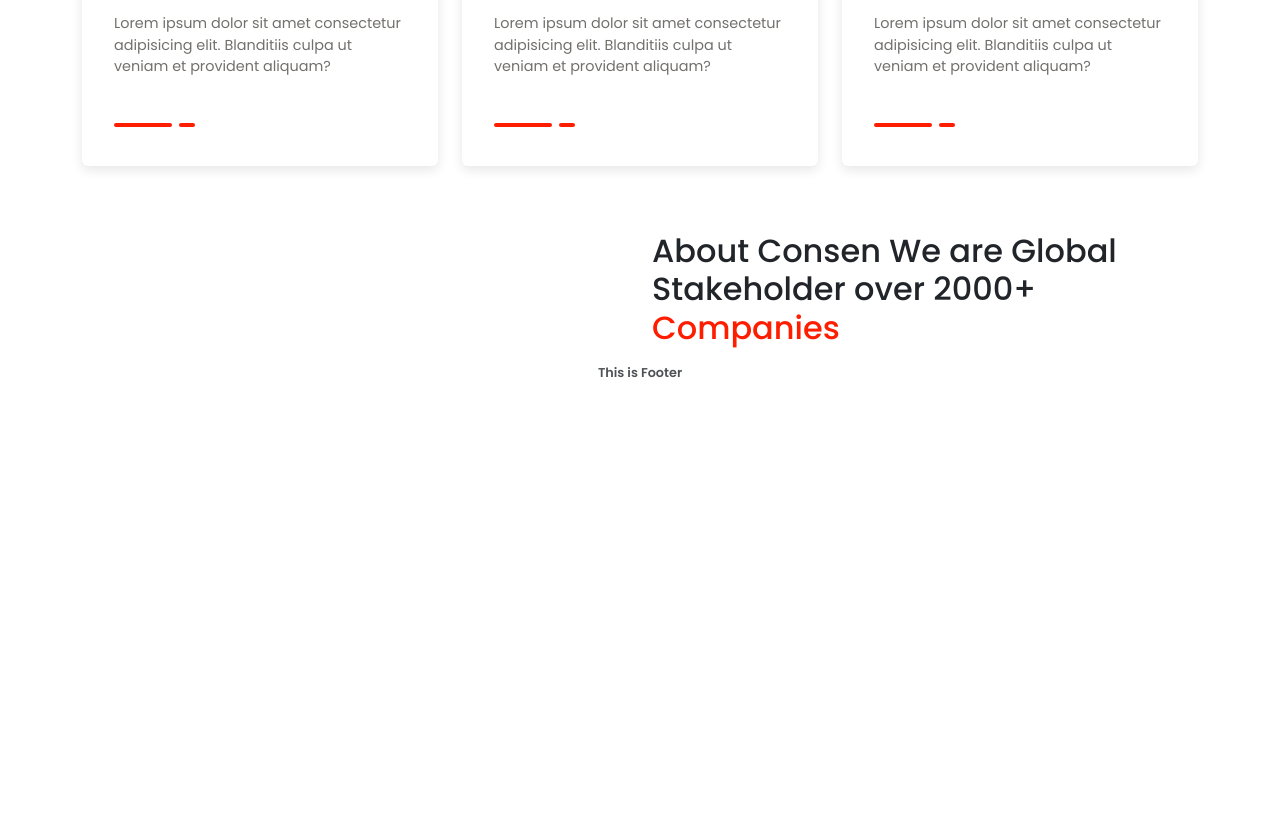
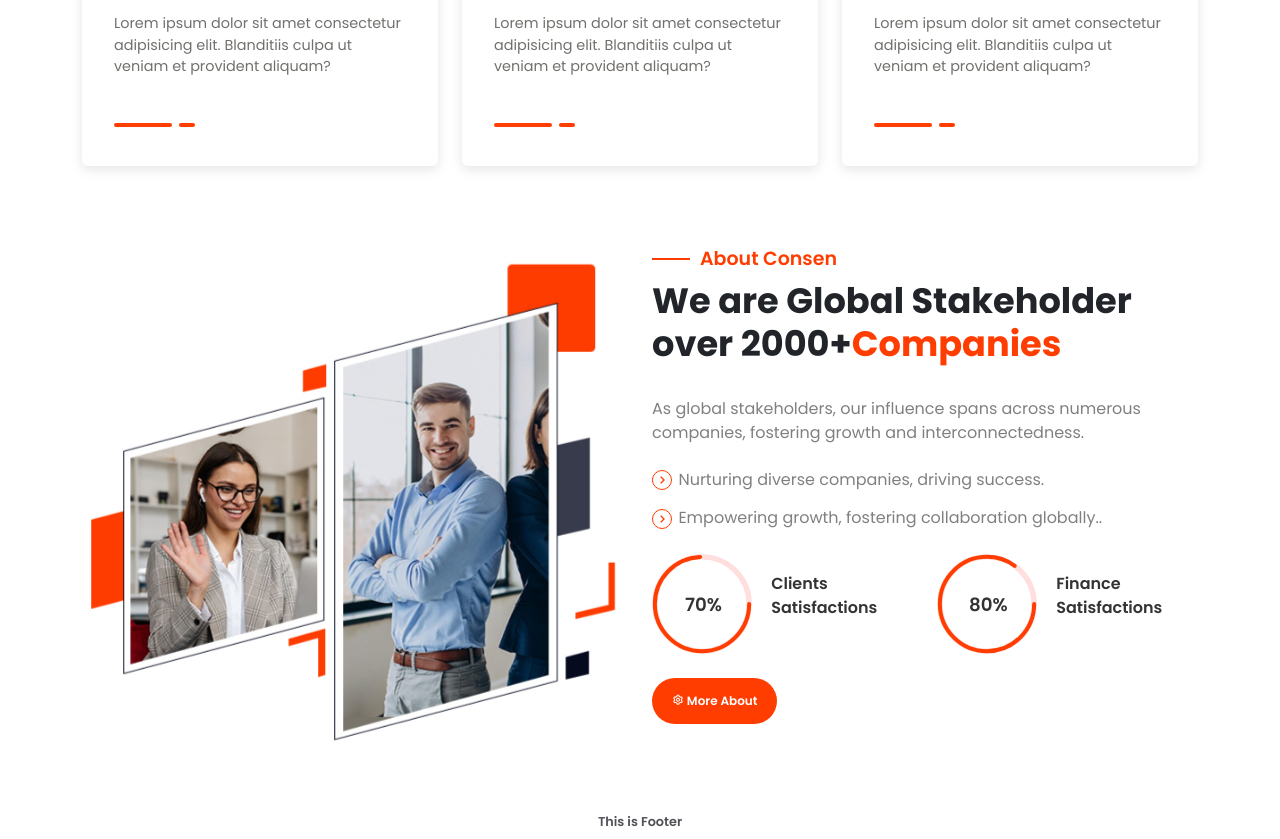
Before and after one commit to ilyas-hadi/Conson, a React (Vite) app: page / in a window 1280 px wide. Shown: the part 1000-1839 px from the top of the page. Before the commit the page ends 1390 px from the top, so only its background shows below. Built offline with nearby package versions, Linux system fonts and the light colour scheme.

Commit message:
about-canson section added

```diff
--- a/src/assets/css/keyframanimation.css
+++ b/src/assets/css/keyframanimation.css
@@ -74,23 +74,44 @@ span.an-4 {
     50% { transform: translateY(-100%) scale(1.2); opacity: 0.7; }
     75% { transform: translateY(-150%) scale(1.1); opacity: 0.4; }
 }
-/* rendom keyfram color */
-/* @keyframes rolingtop {
-25%{transform: translateX(4px);color: rgb(228, 188, 11);}
-50%{transform: translateX(10px);color: rgb(4, 241, 130);}
-75%{transform: translateX(-10px);color: rgb(61, 43, 226);}
-100%{transform: translateX(0);color: rgb(226, 55, 43);}
-}
-@keyframes eyeFiper {
-0%{transform:scale(1);color: rgb(228, 188, 11);}
-50%{transform:scale(0.9);color: rgb(4, 241, 130);}
-100%{transform:scale(1);color: rgb(4, 241, 130);}
-
-} */
-
 .top_social ul li a:hover {
-    background: red;
+    background: #ff3d00;
 }
 .top_social ul li a:hover i {
     color: #ffffff;
 }
+/* percent tage circle */
+
+.circular-chart {
+    display: block;
+    height: 100px;
+    width: 100px;
+}
+
+.circle-bg {
+  fill: none;
+  stroke: #ffdede;
+  stroke-width: 3.8;
+}
+.circle {
+  fill: none;
+  stroke-width: 2.8;
+  stroke-linecap: round;
+  animation: progress 1s ease-out forwards;
+}
+@keyframes progress {
+  0% {
+    stroke-dasharray: 0 100;
+  }
+}
+
+.circular-chart.orange .circle {
+  stroke: #ff3d00;
+}
+
+.percentage {
+  fill: #333333;
+  font-size: 0.8rem;
+  text-anchor: middle;
+  font-weight: 600;
+}
--- a/src/assets/css/main.css
+++ b/src/assets/css/main.css
@@ -18,13 +18,17 @@ position: relative;
 footer {
     margin-top: auto;
 }
-::selection { background: #ff3d00; }
+::selection { background: #ff3d00;color:#ffffff; }
 /* :root{
 
 } */
 /* master Classes */
 .y_pad{
     padding-top: 3rem;
+    padding-bottom: 3rem;
+}
+.md-y-pad{
+    padding-top: 1rem;
     padding-bottom: 3rem;
 }
 h1{
@@ -113,7 +117,7 @@ h1{
 
 }
 .top_text p i {
-    color: #ff1d00;
+    color: #ff3d00;
     margin-right: 0.3rem;
     font-size: 1rem;
 }
@@ -147,7 +151,7 @@ p.f-us::before {
     transform: translateY(-50%);
     height: 2px;
     width: 50%;
-    background: red;
+    background: #ff3d00;
 }
 .top_social ul li:nth-of-type(1) a {color:#f7ca04;}
 .top_social ul li:nth-of-type(2) a {color:#3b5998;}
@@ -155,7 +159,7 @@ p.f-us::before {
 .top_social ul li:nth-of-type(4) a {color:#0077b5; }
 
 .theme_btn a {
-    background: #ff1d00;
+    background: #ff3d00;
     padding: 14px 20px;
     border-radius: 50px;
     color: #fff;
@@ -194,7 +198,7 @@ p.f-us::before {
     content: "";
     position: absolute;
     top: 50%;
-    background: #ff1d00;
+    background: #ff3d00;
     height: 108%;
     width: 0;
     z-index: -1;
@@ -239,7 +243,7 @@ display: inline-block;
     position: absolute;
     left: 0;
     top: 20%;
-    background: #ff1d00;
+    background: #ff3d00;
     padding: 2rem 0.2rem;
     border-top-right-radius: 10px;
     border-bottom-right-radius: 10px;
@@ -292,7 +296,7 @@ display: inline-block;
     font-size: 0.8rem;
 }
 .adreebar .sidebar-address ul li a:hover {
-    color: #ff1d00;
+    color: #ff3d00;
 }
 .addr{
     line-height: 1.5 !important;
@@ -312,7 +316,7 @@ display: inline-block;
     bottom: 0;
     height: 1.5px;
     width: 36%;
-    background: #ff1d00;
+    background: #ff3d00;
     border-radius: 100px;
 }
 .add-lg-holder{
@@ -353,7 +357,7 @@ ul.social-links li a:hover {
 }
 ul.social-links li a i {font-size: 1.4rem;}
 ul.social-links li:hover a i {
-    color: #ff1d00;
+    color: #ff3d00;
 }
 /* scroll bar */
 /* width */
@@ -368,7 +372,7 @@ ul.social-links li:hover a i {
 
   /* Handle */
   ::-webkit-scrollbar-thumb {
-    background: #ff1d00;
+    background: #ff3d00;
   }
   .toggle-left{
     transform: translateX(0);
@@ -380,7 +384,7 @@ ul.social-links li:hover a i {
     display: flex;
     align-items: center;
     justify-content: center;
-    background: #ff1d00;
+    background: #ff3d00;
     position: absolute;
     transition: all 0.3s;
     top: 0;
@@ -394,7 +398,7 @@ ul.social-links li:hover a i {
     background-color: #ffffff;
 }
 .close-btn:hover i {
-    color: #ff1d00;
+    color: #ff3d00;
 }
 .close-btn i {
     color: #ffffff;
@@ -432,7 +436,7 @@ ul.social-links li:hover a i {
     position: absolute;
     left: 0;
     top: 53%;
-    background: #ff1d00;
+    background: #ff3d00;
     transform: translateY(-50%);
 }
 /* inspect style */
@@ -485,7 +489,7 @@ header {
     background-size: contain;
 }
 .sp_style{
-    color: #ff1d00;
+    color: #ff3d00;
 }
 .tbg-white a:hover{
     background: #ffffff !important;
@@ -554,7 +558,7 @@ header {
     background: #ffffff;
     border-bottom-right-radius: 6px;
     border-bottom-left-radius: 6px;
-    border-top: 3px solid #ff1d00;
+    border-top: 3px solid #ff3d00;
     box-shadow: rgba(0, 0, 0, 0.1) 0px 4px 12px;
     position: relative;
     overflow: hidden;
@@ -606,7 +610,7 @@ header {
 span.line-ser {
     display: inline-block;
     height: 4px;
-    background: #ff1d00;
+    background: #ff3d00;
     width: 58px;
     border-radius: 50px;
     position: relative;
@@ -619,7 +623,7 @@ span.line-ser:before {
     right: -23px;
     width: 16px;
     height: 4px;
-    background: #ff1d00;
+    background: #ff3d00;
     border-radius: 50px;
 }
 /* srv card header */
@@ -638,7 +642,7 @@ span.line-ser:before {
     font-size: 1.6rem;
 }
 .srv-title h2>span {
-    color: #ff1d00;
+    color: #ff3d00;
     display: block;
     margin-bottom: 0.8rem;
     font-size: 60%;
@@ -654,7 +658,7 @@ span.line-ser:before {
     transform: translateY(-50%);
     height: 2px;
     width: 35px;
-    background: #ff1d00;
+    background: #ff3d00;
 }
 .rd-more a {
     position: absolute;
@@ -664,7 +668,7 @@ span.line-ser:before {
     color: #fff;
     height: 50px;
     width: 50px;
-    background: #ff1d00;
+    background: #ff3d00;
     display: flex;
     align-items: center;
     justify-content: center;
@@ -685,10 +689,77 @@ span.line-ser:before {
 .srv-item:hover .sr-header{
     top: 0;
 }
+/* theme Heading */
+span.sub-hd {
+    display: block;
+    position: relative;
+    font-size: 54%;
+    padding-left: 3rem;
+    font-weight: 600;
+    margin-bottom: 0.6rem;
+    color: #ff3d00;
+}
+span.sub-hd:before {
+    content: "";
+    position: absolute;
+    top: 50%;
+    left: 0;
+    transform: translateY(-50%);
+    height: 2px;
+    width: 38px;
+    background: #ff3d00;
+}
 
-
-
-
+h2.theme_h {
+    font-weight: 700;
+    font-size: 2.2rem;
+}
+/* about consen seciton ++++++++++++======================================= */
+.cn-ab-imgholder {
+    height: 100%;
+    width: 100%;
+}
+.cn-ab-imgholder img {
+    height: 100%;
+    width: 100%;
+    object-fit: contain;
+}
+.cn-b {margin: 2rem 0;}
+ul.list-stl {
+    padding-left: 0;
+    list-style: none;
+    line-height: 2.4;
+}
+ul.list-stl li > i {
+    height: 20px;
+    width: 20px;
+    font-size: 1rem;
+    background: transparent;
+    display: flex;
+    align-items: center;
+    justify-content: center;
+    color: #ff3d00;
+    border-radius: 50%;
+    margin-right: 0.4rem;
+    border: 1px solid #ff3d00;
+}
+ul.list-stl li {
+    display: flex;
+    align-items: center;
+    color: #808080;
+}
+.cn-b p {
+    color: #808080;
+}
+.pr-crl {
+    display: flex;
+    align-items: center;
+}
+.clt > p {
+    color: #333333;
+    font-weight: 600;
+    padding-left:1.2rem;
+}
 
 /* temp css=============================] */
 h1.temp-height {
--- /dev/null
+++ b/src/components/Circularpercent.tsx
@@ -0,0 +1,34 @@
+const CircularChart: React.FC<{ percentage: number; color: string }> = ({
+    percentage,
+    color,
+  }) => {
+
+    const viewBoxSize = 70;
+    const radius = viewBoxSize / 2;
+    const circumference = 2 * Math.PI * radius;
+    const strokeDasharray = `${(percentage / 100) * circumference}, ${circumference}`;
+
+    return (
+      <svg viewBox={`0 0 ${viewBoxSize} ${viewBoxSize}`} className={`circular-chart ${color}`}>
+      <circle
+        className="circle-bg"
+        cx={radius}
+        cy={radius}
+        r={radius - 2}
+      />
+      <circle
+        className="circle"
+        cx={radius}
+        cy={radius}
+        r={radius - 2}
+        strokeDasharray={strokeDasharray}
+      />
+      <text x="36" y="40" className="percentage">
+        {percentage}%
+      </text>
+    </svg>
+    );
+  };
+
+
+export default CircularChart;
--- a/src/pages/Home.tsx
+++ b/src/pages/Home.tsx
@@ -2,7 +2,9 @@ import bImage from "../assets/images/financial_Planner.jpg";
 import businesIcon from "../assets/images/services-icon/busines-groth-icon.svg";
 import stratergyIcon from "../assets/images/services-icon/strategy-icon.svg";
 import sutomerIcon from "../assets/images/services-icon/customer_support-icon.svg";
-export default function Home() {
+import stackholder from "../assets/images/stackholder-img.png";
+import CircularChart from "../components/Circularpercent"
+const Home = () => {
     return (
         <>
 
@@ -10,7 +12,8 @@ export default function Home() {
                 <div className="row g-0 align-items-center ">
                     <div className="col-md-5 xs-dimtion">
                         <div className="baner-content">
-                            <h1>The Financial Planning <span className="sp_style">Guide</span>
+                            <h1>The Financial Planning
+                                <span className="sp_style">Guide</span>
                             </h1>
                             <p>Lorem ipsum dolor sit amet consectetur adipisicing elit. Consequatur suscipit dolorem pariatur recusandae sed quas.</p>
                             <div className="theme_btn tbg-white">
@@ -44,8 +47,15 @@ export default function Home() {
                                 <div className="srv-item sr-1">
                                     <div className="sr-header">
                                         <div className="srv-title">
-                                      <h2><span>Planning</span> Business Planning </h2>
-                                      <div className="rd-more"><a href="javascript:void(0)"><i className='bx bx-plus'></i></a></div>
+                                            <h2>
+                                                <span>Planning</span>
+                                                Business Planning
+                                            </h2>
+                                            <div className="rd-more">
+                                                <a href="javascript:void(0)">
+                                                    <i className='bx bx-plus'></i>
+                                                </a>
+                                            </div>
                                         </div>
                                     </div>
                                     <div className="sr-body">
@@ -62,8 +72,15 @@ export default function Home() {
                                 <div className="srv-item sr-2">
                                     <div className="sr-header">
                                         <div className="srv-title">
-                                      <h2><span>strategy</span> Strategy Building </h2>
-                                      <div className="rd-more"><a href="javascript:void(0)"><i className='bx bx-plus'></i></a></div>
+                                            <h2>
+                                                <span>strategy</span>
+                                                Strategy Building
+                                            </h2>
+                                            <div className="rd-more">
+                                                <a href="javascript:void(0)">
+                                                    <i className='bx bx-plus'></i>
+                                                </a>
+                                            </div>
                                         </div>
                                     </div>
                                     <div className="sr-body">
@@ -80,8 +97,14 @@ export default function Home() {
                                 <div className="srv-item sr-3">
                                     <div className="sr-header">
                                         <div className="srv-title">
-                                      <h2><span>Support</span> Customer Support</h2>
-                                      <div className="rd-more"><a href="javascript:void(0)"><i className='bx bx-plus'></i></a></div>
+                                            <h2>
+                                                <span>Support</span>
+                                                Customer Support</h2>
+                                            <div className="rd-more">
+                                                <a href="javascript:void(0)">
+                                                    <i className='bx bx-plus'></i>
+                                                </a>
+                                            </div>
                                         </div>
                                     </div>
                                     <div className="sr-body">
@@ -98,20 +121,58 @@ export default function Home() {
                 </div>
             </section>
             {/*================================ about conson section ============================ */}
-            <section>
+            <section className="md-y-pad">
                 <div className="container">
                     <div className="row">
                         <div className="col-md-6">
                             <div className="cn-ab-imgholder">
-                      <img src="" alt="" />
+                                <img src={stackholder}
+                                    alt="stackholder-image"/>
                             </div>
                         </div>
                         <div className="col-md-6">
                             <div className="cn-ab-item">
                                 <div className="cn-h">
-                        <h2><span>About Consen</span> We are Global Stakeholder over 2000+ <span className="sp_style">Companies</span></h2>
+                                    <h2 className="theme_h">
+                                        <span className="sub-hd">About Consen</span>
+                                        We are Global Stakeholder over 2000+
+                                        <span className="sp_style">Companies</span>
+                                    </h2>
                                 </div>
-                      <div className="cn-b"></div>
+                                <div className="cn-b">
+                                    <p>As global stakeholders, our influence spans across numerous companies, fostering growth and interconnectedness.</p>
+                                    <ul className="list-stl">
+                                        <li>
+                                            <i className='bx bx-chevron-right'></i>
+                                            Nurturing diverse companies, driving success.</li>
+                                        <li>
+                                            <i className='bx bx-chevron-right'></i>Empowering growth, fostering collaboration globally..</li>
+                                    </ul>
+                                    <div className="percent-circle">
+                                        <div className="row">
+                                            <div className="col-6 col-md-6">
+                                                <div className="pr-crl">
+                                                    <div className="single-chart">
+                                                        <CircularChart percentage={70}
+                                                            color="orange"/>
+                                                    </div>
+                                                    <div className="clt"><p>Clients <br /> Satisfactions</p></div>
+                                                </div>
+                                            </div>
+                                            <div className="col-6 col-md-6">
+                                                <div className="pr-crl">
+                                                    <div className="single-chart">
+                                                        <CircularChart percentage={80}
+                                                            color="orange"/>
+                                                    </div>
+                                                    <div className="clt"><p>Finance <br /> Satisfactions</p></div>
+                                                </div>
+                                            </div>
+                                        </div>
+                                    </div>
+                                    {/* themebtn */}
+                                    <div className="theme_btn mt-4"><a href="#"><i className="bx bx-cog"></i> More About</a></div>
+                                </div>
                             </div>
                         </div>
                     </div>
@@ -120,3 +181,4 @@ export default function Home() {
         </>
     )
 }
+export default Home;
```
Also changed, not shown: src/assets/images/stackholder-img.png (renamed from src/assets/images/Home_content_img1.png). Lines whose indentation alone changed are shown as unchanged.
